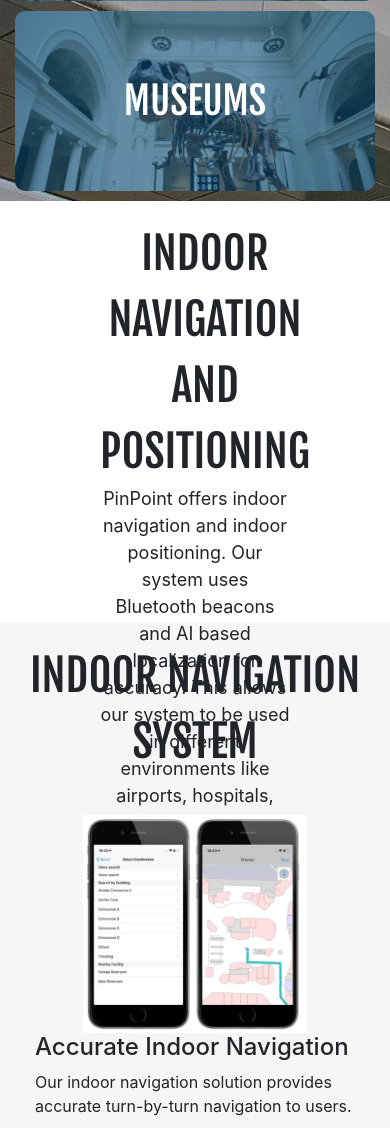
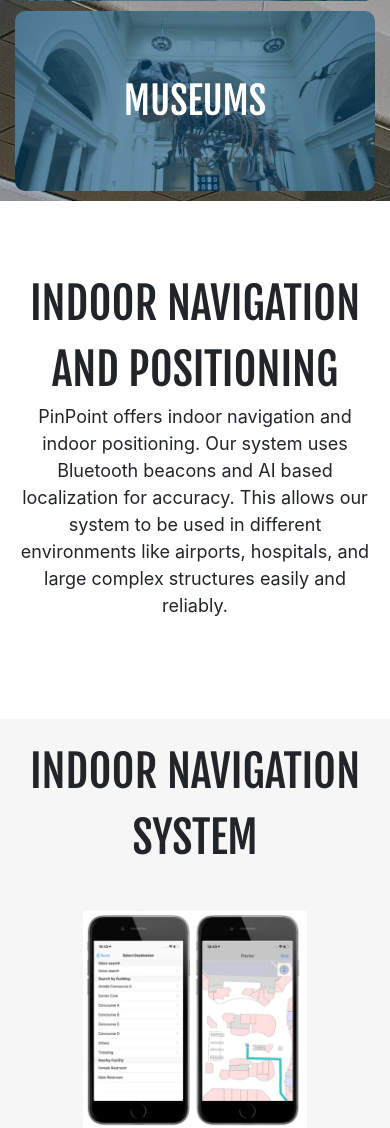
Before and after one commit to CCCodes/PinPoint, a Django app: page / in a window 390 px wide. Shown: the part 1733-2861 px from the top of the page. Run offline with Django 3.2, Linux system fonts and the light colour scheme; some libraries are stand-ins or nearby versions.

Commit message:
fix mobile view

```diff
--- a/PinPoint/static/style.css
+++ b/PinPoint/static/style.css
@@ -69,8 +69,8 @@
 }
 
 #row2 {
-  padding-left: 100px;
-  padding-right: 100px;
+  padding-top: 70px;
+  padding-bottom: 100px;
   font-size: large;
   text-align: center;
 }
--- a/templates/contact.html
+++ b/templates/contact.html
@@ -3,7 +3,7 @@
 {% block content %}
     <div class="row row-blue" style="margin-top:13px;"><p class="title">Contact Us</p></div>
     <div class="row row-blue">
-    <div class="container" style="width: 60%; margin: 0 auto;">
+    <div class="container col-md-6 col-sm-12" style="margin: 0 auto;">
             <p>{{ header_main }}<br/>
     {{ message }}</p>
 
--- a/templates/main.html
+++ b/templates/main.html
@@ -7,7 +7,7 @@
       Indoor navigation has arrived</p></div></div>
   </div>
     {% include "hometest1.html" %}
-      <div class="row row-white h-50" id="row2"><p class="title">INDOOR NAVIGATION AND POSITIONING</p>
+      <div class="row row-white" id="row2"><p class="title">INDOOR NAVIGATION AND POSITIONING</p>
       PinPoint offers indoor navigation and indoor positioning.
       Our system uses Bluetooth beacons and AI based localization
       for accuracy. This allows our system to be used in different
```
